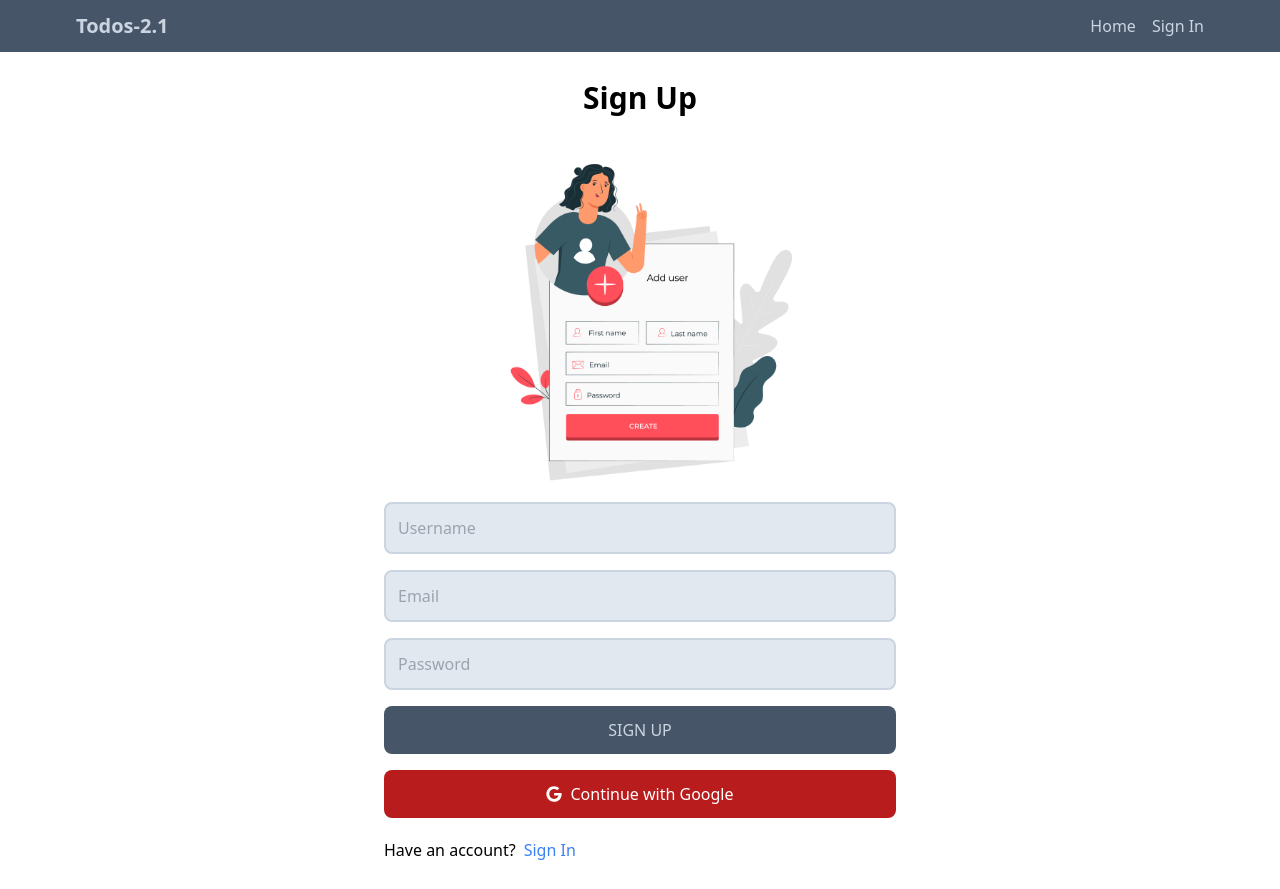
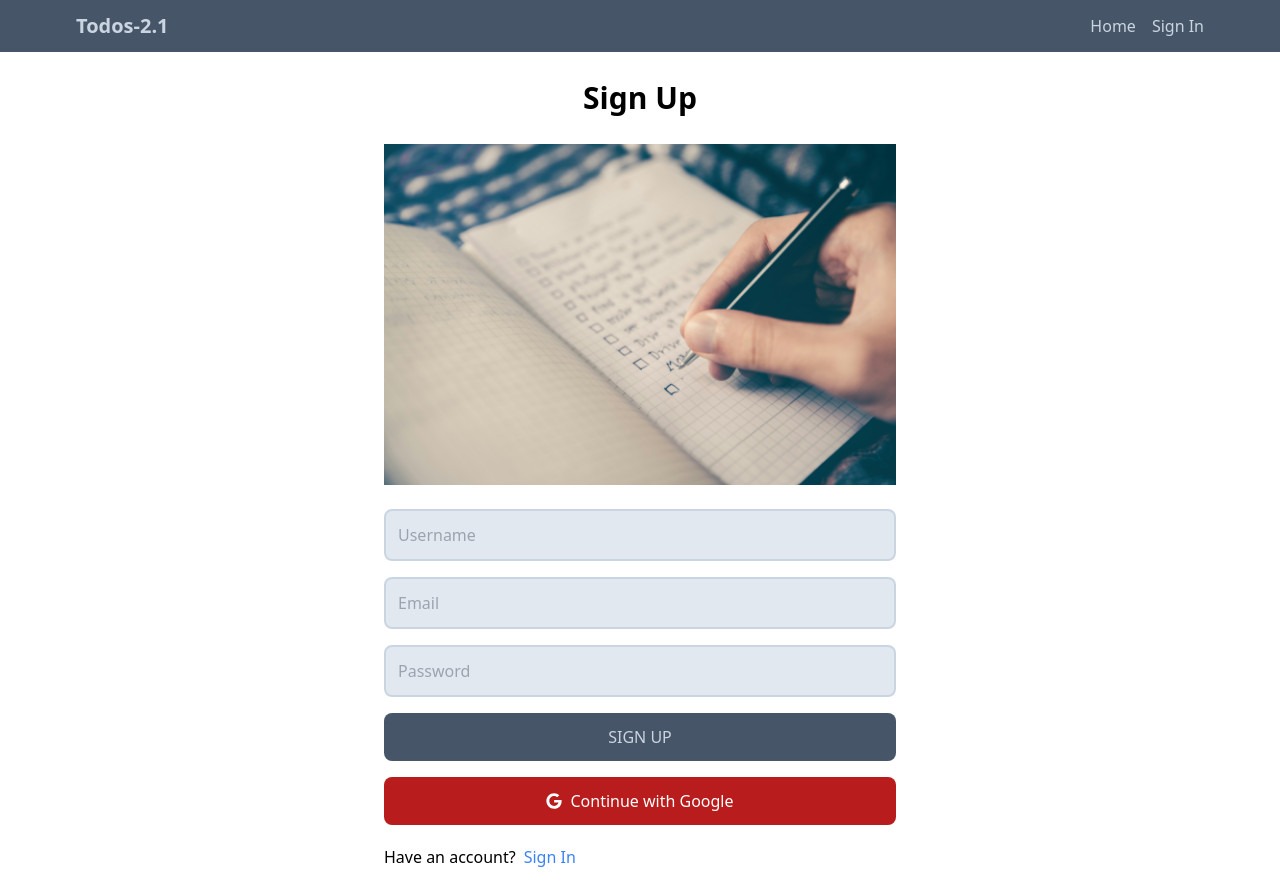
Before and after one commit to gianmarioiamoni/todos-2.1, a React (Vite) app in the folder client/: page /sign-up in a window 1280 px wide. Built offline with nearby package versions, Linux system fonts and the light colour scheme; no server answers.

Commit message:
add sign-up page

```diff
--- a/client/src/pages/SignUp.jsx
+++ b/client/src/pages/SignUp.jsx
@@ -14,8 +14,6 @@ const registerImage = "/backgrounds/signup-1.jpg"
 
 export default function SignUp() {
   const [formData, setFormData] = useState({});
-  // const [isError, setIsError] = useState(false);
-  // const [isLoading, setIsLoading] = useState(false);
 
   const { isLoading, isError } = useSelector((state) => state.user); // Slice name is "user" in userSlice.js
 
@@ -70,9 +68,9 @@ export default function SignUp() {
       {/* Header */}
       <Header isShowHome={true} isShowSignIn={true} />
       <div p-3 className='text-black max-w-lg mx-auto'>
-        <div className="flex flex-col">
+        <div className="flex flex-col mb-6">
           <h1 className="text-3xl text-center font-semibold my-7">Sign Up</h1>
-          <img className="self-center" src={registerImage} alt="Register Image" style={{ maxWidth: '70%', height: 'auto' }} />
+          <img className="self-center" src={registerImage} alt="Register Image" style={{ maxWidth: '100%', height: 'auto' }} />
         </div>
         <form onSubmit={handleSubmit} className='flex flex-col gap-4'>
           <input
```
Also changed, not shown: client/public/backgrounds/signup-1.jpg.
